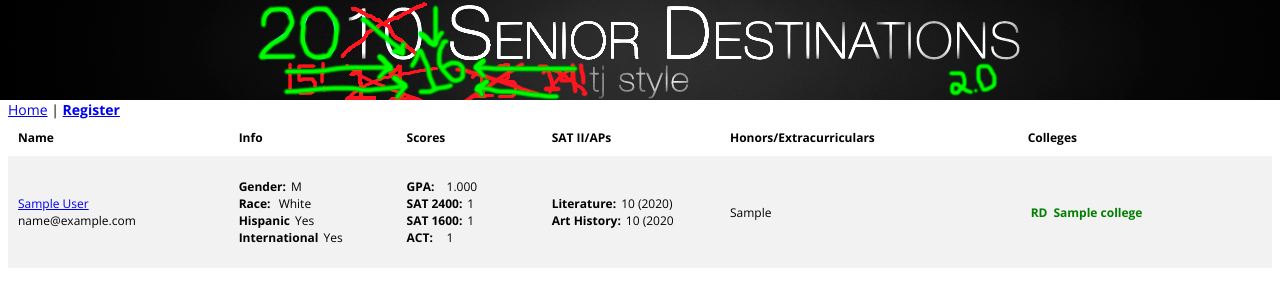
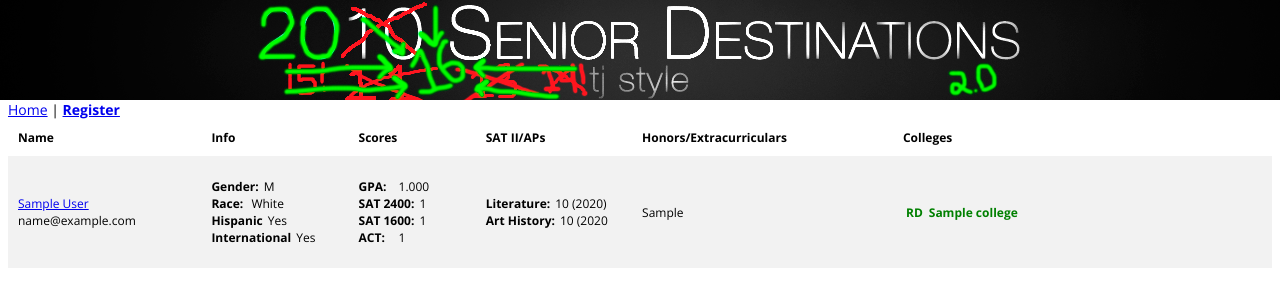
Before and after one commit to jwoglom/tjdests, a Django app: template tjdests/templates/students.html in a window 1280 px wide. Shown: the top 307 px of the page. Run offline with Django 3.2, Linux system fonts and the light colour scheme; the template is opened without the code that fills it: values that come from a table or form of the project are taken from there, others are empty; tables that the repository leaves empty hold one stand-in row (values such as "Sample post"); parts of the project's set-up code (start-up, migrations or seed data) failed here and were passed over; some libraries are stand-ins or nearby versions.

Commit message:
table styling

```diff
--- a/tjdests/templates/students.html
+++ b/tjdests/templates/students.html
@@ -38,6 +38,9 @@
     tr.RJ > * {
         color: red;
     }
+    th.colleges {
+        min-width: 250px;
+    }
     </style>
 {% endblock %}
 
@@ -50,7 +53,7 @@
             <th>Scores</th>
             <th>SAT II/APs</th>
             <th>Honors/Extracurriculars</th>
-            <th>Colleges</th>
+            <th class="colleges">Colleges</th>
         </tr>
     </thead>
     <tbody>
```
